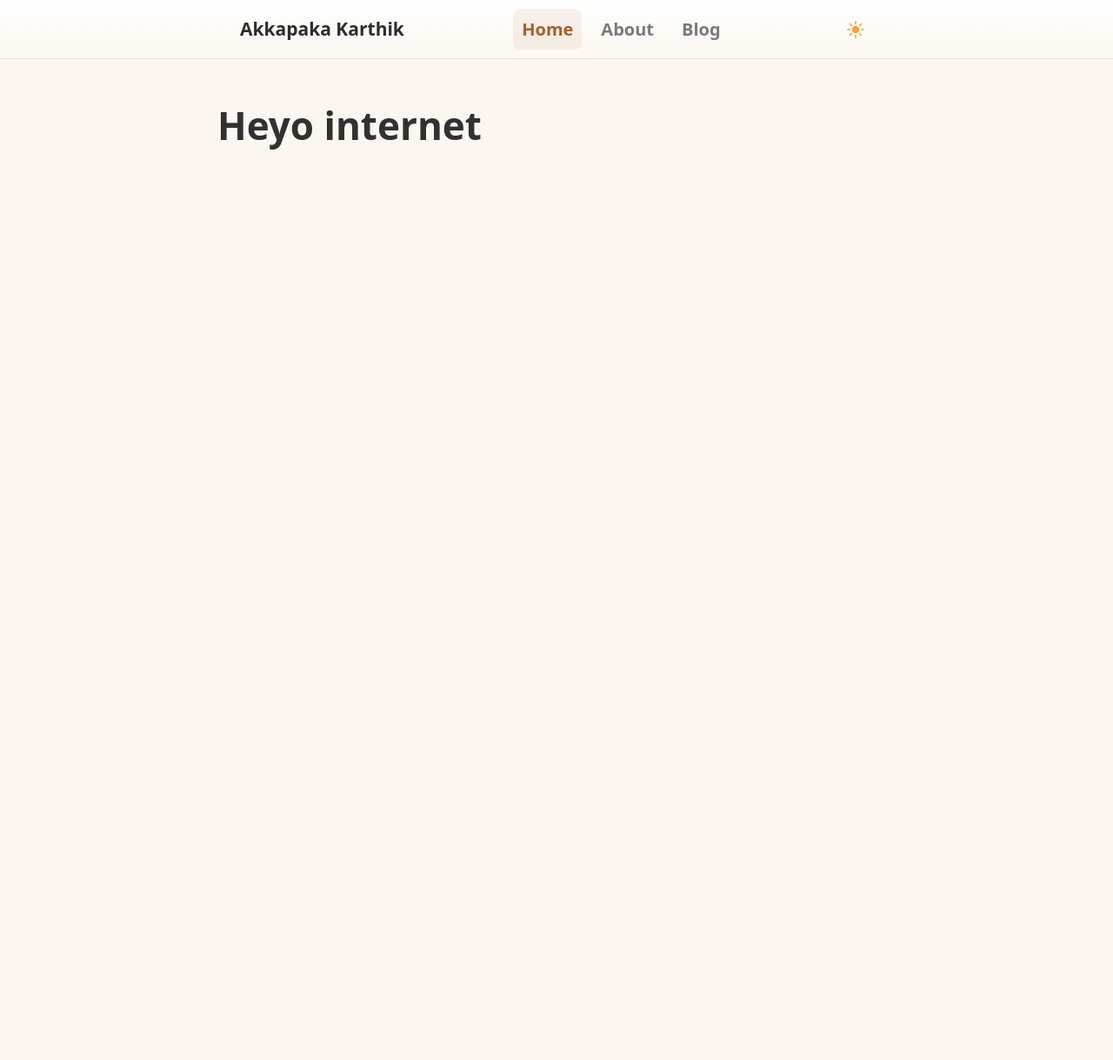
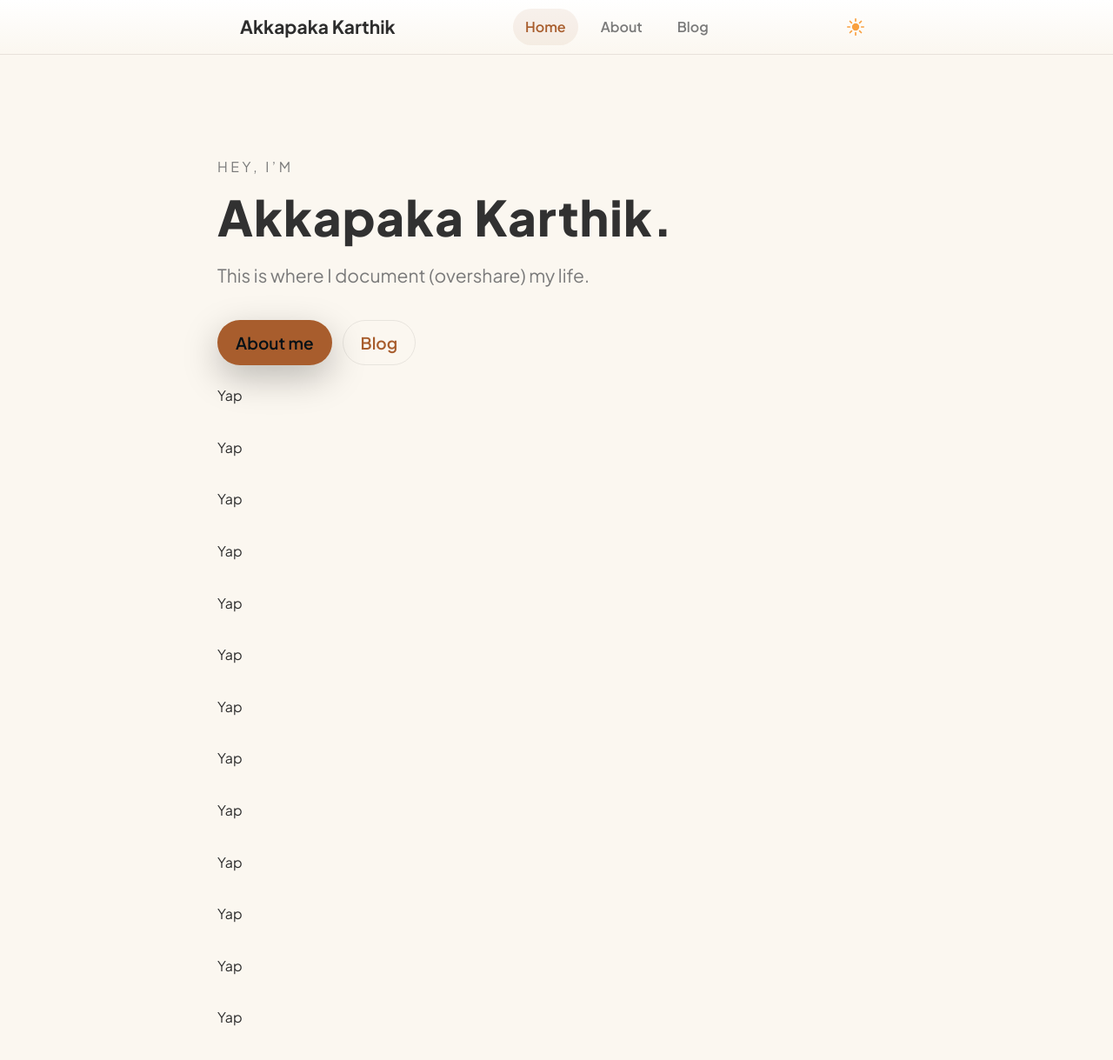
Before and after one commit to akkapakakarthik/akkapakakarthik.github.io, a Jekyll site: the page built from index.markdown, in a window 1280 px wide and 1271 px high. Shown: the top 1219 px of the window at 87% size. Built offline with Jekyll 4.4.1, drawn with Linux system fonts in a browser that asks for light colours.

Commit message:
Aesthetic updates to the website

```diff
--- a/_config.yml
+++ b/_config.yml
@@ -18,6 +18,9 @@
 # You can create any custom variable you would like, and they will be accessible
 # in the templates via {{ site.myvariable }}.
 
+enable_progressbar: true
+
+
 title: Akkapaka Karthik
 email:
 description: >- # this means to ignore newlines until "baseurl:"
@@ -37,6 +40,8 @@ plugins:
 
 twitter_username:
 github_username:
+
+
 
 # Build settings
 theme: minima
--- a/_includes/head.html
+++ b/_includes/head.html
@@ -33,7 +33,9 @@
 <meta name="twitter:image" content="{{ site.og_image | default: '/public/og-image.png' | relative_url | absolute_url }}" />
 
 <!-- Performance hints -->
+<link rel="preconnect" href="https://fonts.googleapis.com">
 <link rel="preconnect" href="https://fonts.gstatic.com" crossorigin>
+<link href="https://fonts.googleapis.com/css2?family=Plus+Jakarta+Sans:wght@400;500;600;700;800&display=swap" rel="stylesheet">
 <link rel="dns-prefetch" href="//fonts.googleapis.com">
 
 <!-- Fonts (HTTPS) -->
@@ -47,7 +49,6 @@
 
 <!-- Favicons / touch icons -->
 <link rel="apple-touch-icon" sizes="144x144" href="{{ '/public/apple-touch-icon-144-precomposed.png' | relative_url }}">
-<link rel="icon" type="image/x-icon" href="{{ '/public/favicon.ico' | relative_url }}">
 
 <!-- RSS / Atom -->
 <link rel="alternate" type="application/rss+xml" title="{{ site.title }} RSS" href="{{ '/atom.xml' | relative_url }}">
--- a/_layouts/default.html
+++ b/_layouts/default.html
@@ -15,6 +15,10 @@
 </head>
 <body class="theme-light">
   {% include topnav.html %}
+
+{% if site.enable_progressbar %}
+  <progress id="scrollProgress" class="scroll-progress" value="0" max="100"></progress>
+{% endif %}
 
   <main id="main" class="app-main" role="main" tabindex="-1">
     <div class="container">
@@ -82,6 +86,21 @@
   // sync label on load
   if(themeLabel) themeLabel.textContent = body.classList.contains('theme-dark') ? 'Light' : 'Dark';
 })();
+
+(function() {
+  const progress = document.getElementById("scrollProgress");
+  function updateProgress() {
+    if (!progress) return;
+    const scrollTop = window.scrollY || document.documentElement.scrollTop;
+    const docHeight = document.documentElement.scrollHeight - window.innerHeight;
+    const value = docHeight > 0 ? (scrollTop / docHeight) * 100 : 0;
+    progress.value = value;
+  }
+  window.addEventListener('scroll', updateProgress);
+  window.addEventListener('resize', updateProgress);
+  updateProgress();
+})();
+
 </script>
 
 </body>
--- a/css/app.css
+++ b/css/app.css
@@ -63,6 +63,7 @@ body {
   position: sticky;
   top: 0;
   z-index: 60;
+  backdrop-filter: blur(10px);
 }
 
 .topnav-inner {
@@ -110,25 +111,48 @@ body {
 }
 
 .top-link {
+  position: relative;
   text-decoration: none;
   color: var(--muted);
-  padding: 8px 10px;
-  border-radius: 8px;
+  padding: 8px 14px;
+  border-radius: 999px;
   font-weight: 600;
+  transition: background 160ms ease, color 160ms ease;
 }
-.top-link:hover,
-.top-link:focus {
-  background: rgba(0, 0, 0, 0.04);
-  color: var(--text);
+
+/* subtle underline */
+.top-link::after {
+  content: "";
+  position: absolute;
+  left: 16px;
+  right: 16px;
+  bottom: 6px;
+  height: 2px;
+  border-radius: 999px;
+  background: var(--accent);
+  opacity: 0;
+  transform: scaleX(0.4);
+  transform-origin: center;
+  transition: opacity 160ms ease, transform 160ms ease;
 }
-html[data-theme="dark"] .top-link.active {
+
+.top-link:hover::after,
+.top-link:focus::after {
+  opacity: 0.8;
+  transform: scaleX(1);
+}
+
+html[data-theme="dark"]
+.top-link.active {
   color: var(--accent);
   background: rgba(35, 213, 213, 0.08);
 }
-html[data-theme="light"] .top-link.active {
+html[data-theme="light"]
+.top-link.active {
   color: var(--accent);
   background: rgba(168, 93, 45, 0.08);
 }
+
 
 .top-theme-btn {
   background: var(--accent);
@@ -258,37 +282,46 @@ html[data-theme="dark"] .top-link.active {
   color: var(--accent);
 }
 :root {
-  --font-sans: ui-sans-serif, system-ui, -apple-system, BlinkMacSystemFont, "Segoe UI", Roboto, Helvetica, Arial, sans-serif;
+  --font-sans: "Plus Jakarta Sans", system-ui, -apple-system, BlinkMacSystemFont, "Segoe UI", Roboto, Helvetica, Arial, sans-serif;
 }
 
 body {
   font-family: var(--font-sans);
-  line-height: 1.55;
+  line-height: 1.6;
+  font-size: 16px;
 }
 
+/* heading scale */
 h1 {
-  font-size: 2.2rem;
-  font-weight: 700;
-  margin-bottom: .4em;
+  font-size: 2.4rem;
+  font-weight: 800;
+  letter-spacing: 0.02em;
+  margin: 0 0 .35em;
 }
 
 h2 {
   font-size: 1.6rem;
   font-weight: 700;
-  margin-top: 1.8em;
-  margin-bottom: .3em;
+  margin: 1.8em 0 .4em;
 }
 
 h3 {
   font-size: 1.25rem;
   font-weight: 600;
-  margin-top: 1.2em;
-  margin-bottom: .25em;
+  margin: 1.4em 0 .3em;
 }
 
 p {
   margin: 0.75em 0;
 }
+a {
+  color: var(--accent);
+  text-decoration: underline;
+}
+a:hover {
+  text-decoration: none;
+}
+
 .app-main .container {
   max-width: 820px;
   margin: 0 auto;
@@ -305,3 +338,136 @@ p {
 html[data-theme="dark"] img {
   filter: brightness(0.9);
 }
+
+/* ======================
+   SCROLL PROGRESS BAR
+====================== */
+/* Clean, thin scroll progress bar */
+.scroll-progress {
+  position: fixed;
+  top: 59px;              /* stick to very top; change to 56px if you want it under the navbar */
+  left: 0;
+  width: 100%;
+  height: 3px;         /* thickness of the bar */
+  margin: 0;
+  padding: 0;
+  border: none;
+  background: transparent;
+  z-index: 9999;
+  -webkit-appearance: none;
+  appearance: none;
+}
+
+/* WebKit (Chrome / Edge / Safari) */
+.scroll-progress::-webkit-progress-bar {
+  background: transparent;       /* remove grey track */
+}
+.scroll-progress::-webkit-progress-value {
+  background-color: var(--accent);
+  border-radius: 0;
+}
+
+/* Firefox */
+.scroll-progress::-moz-progress-bar {
+  background-color: var(--accent);
+  border-radius: 0;
+}
+
+
+/* ======================
+   HERO SECTION
+/* Hero section (homepage) */
+.hero {
+  position: relative;
+  padding: 96px 0 56px;
+}
+
+/* make hero text tighter + aligned */
+.hero-inner {
+  max-width: 880px;
+  margin: 0 auto;
+}
+
+.hero-text {
+  display: flex;
+  flex-direction: column;
+  gap: 10px;
+}
+
+.hero-kicker {
+  text-transform: uppercase;
+  letter-spacing: 0.22em;
+  font-size: 0.8rem;
+  color: var(--muted);
+  margin: 0;
+}
+
+.hero-title {
+  font-size: 2.8rem;
+  font-weight: 800;
+  margin: 0;
+}
+
+.hero-subtitle {
+  font-size: 1.05rem;
+  max-width: 36rem;
+  color: var(--muted);
+  margin: 0.3rem 0 0.5rem;
+}
+
+.hero-actions {
+  display: flex;
+  flex-wrap: wrap;
+  align-items: center;
+  gap: 12px;
+  margin-top: 14px;
+}
+
+/* Buttons */
+.primary,
+.ghost {
+  display: inline-flex;
+  align-items: center;
+  justify-content: center;
+  padding: 10px 20px;
+  border-radius: 999px;
+  font-weight: 600;
+  font-size: 0.95rem;
+  text-decoration: none;
+  border: 1px solid transparent;
+}
+
+.primary {
+  background: var(--accent);
+  color: #021016;
+  box-shadow: 0 14px 40px rgba(0,0,0,0.25);
+}
+.primary:hover {
+  background: var(--accent-hover, var(--accent));
+  transform: translateY(-1px);
+}
+
+.ghost {
+  background: transparent;
+  color: var(--accent);
+  border-color: rgba(255,255,255,0.15);
+}
+html[data-theme="light"] .ghost {
+  border-color: rgba(0,0,0,0.08);
+}
+.ghost:hover {
+  background: rgba(255,255,255,0.06);
+}
+html[data-theme="light"] .ghost:hover {
+  background: rgba(0,0,0,0.03);
+}
+
+/* Responsive hero */
+@media (max-width: 767px) {
+  .hero {
+    padding-top: 72px;
+  }
+  .hero-title {
+    font-size: 2.2rem;
+  }
+}
--- a/index.markdown
+++ b/index.markdown
@@ -1,10 +1,35 @@
 ---
-# Feel free to add content and custom Front Matter to this file.
-# To modify the layout, see https://jekyllrb.com/docs/themes/#overriding-theme-defaults
-
 layout: default
 title: Home
 ---
 
+<section class="hero">
+  <div class="hero-inner">
+    <div class="hero-text">
+      <p class="hero-kicker">Hey, I’m</p>
+      <h1 class="hero-title">Akkapaka Karthik.</h1>
+      <p class="hero-subtitle">
+        This is where I document (overshare) my life.
+      </p>
+      <div class="hero-actions">
+        <a href="{{ '/about/' | relative_url }}" class="primary">About me</a>
+        <a href="{{ '/blog/' | relative_url }}" class="ghost">Blog</a>
+      </div>
+      <p> Yap </p>
+      <p> Yap </p>
+      <p> Yap </p>
+      <p> Yap </p>
+      <p> Yap </p>
+      <p> Yap </p>
+      <p> Yap </p>
+      <p> Yap </p>
+      <p> Yap </p>
+      <p> Yap </p>
+      <p> Yap </p>
+      <p> Yap </p>
+      <p> Yap </p>
 
-<h1>Heyo internet </h1>
+
+    </div>
+  </div>
+</section>
```
